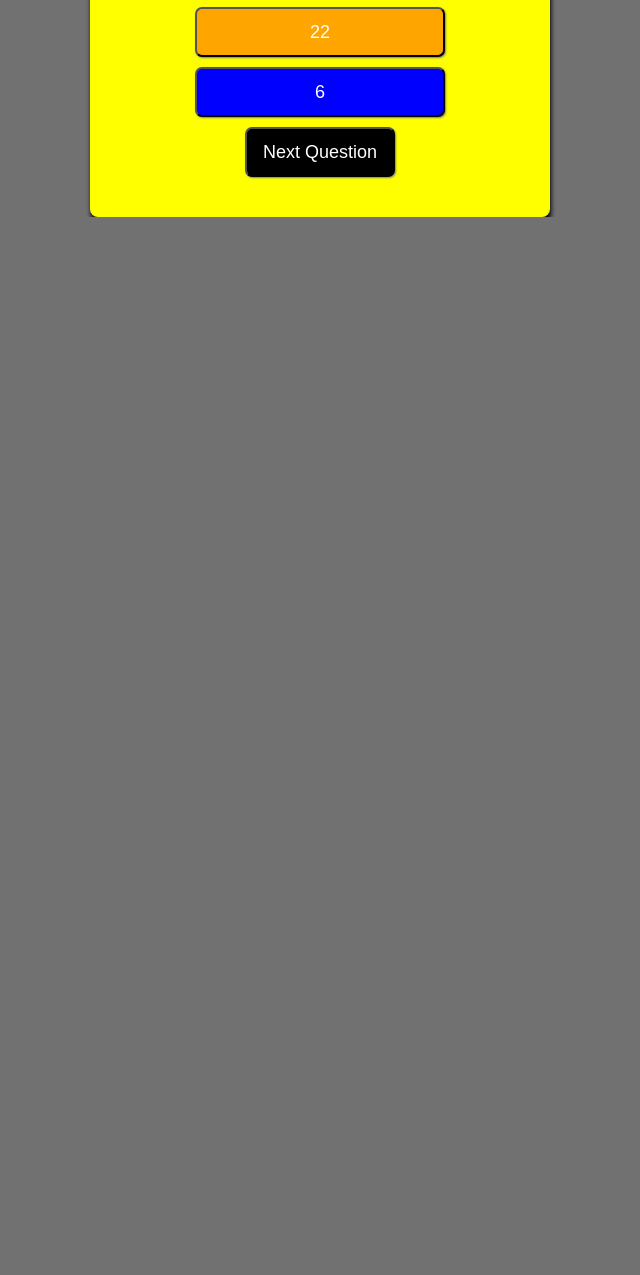
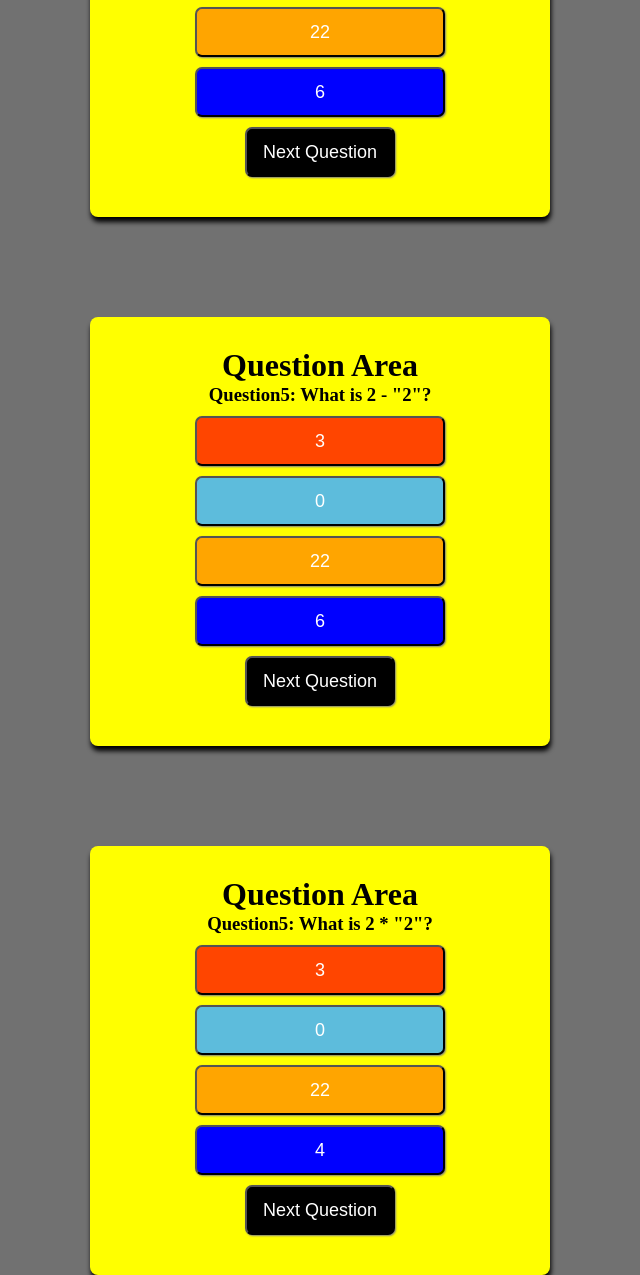
Before and after one commit to Abdulahad911/classTask003-Interactive-Quiz-Game, a plain HTML site: page index.html in a window 1280 px wide. Shown: the part 1921-3196 px from the top of the page, without its empty margins (320-960 px from the left). Before the commit the page ends 2138 px from the top, so only its background shows below. Drawn offline with Linux system fonts and the light colour scheme.

Commit message:
adding array of question 5 & 6

```diff
--- a/index.html
+++ b/index.html
@@ -51,6 +51,25 @@
        <p id="feedback4"></p>
 </div>
 
+    <div class="container">
+    <h1>Question Area</h1>
+    <h3 id= "question5"></h3>
+     <button id="answer17"  onclick="checkAnswer(this, '0')"></button>
+     <button  id="answer18" onclick="checkAnswer(this, '0')"></button>
+     <button id="answer19"  onclick="checkAnswer(this, '0')"></button>
+     <button id="answer20"  onclick="checkAnswer(this, '0')"></button>
+     <button>Next Question</button>
+       <p id="feedback5"></p>
+</div>
+    <div class="container">
+    <h1>Question Area</h1>
+    <h3 id= "question6"></h3>
+     <button id="answer21"  onclick="checkAnswer(this, '4')"></button>
+     <button id="answer22" onclick="checkAnswer(this, '4')"></button>
+     <button id="answer23"  onclick="checkAnswer(this, '4')"></button>
+     <button id="answer24"  onclick="checkAnswer(this, '4')"></button>
+     <button>Next Question</button>
+       <p id="feedback6"></p>
 
 
 
```
